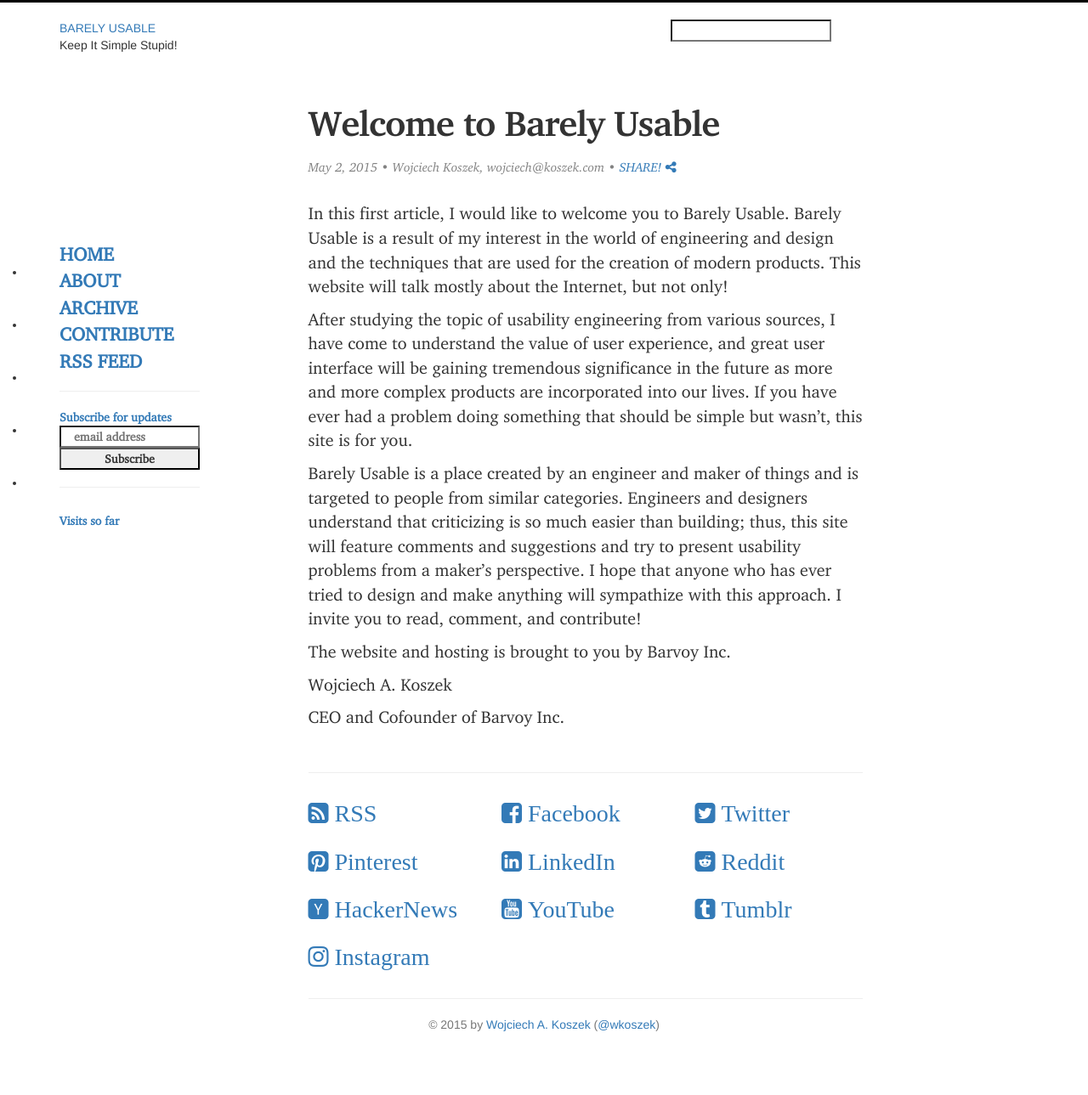
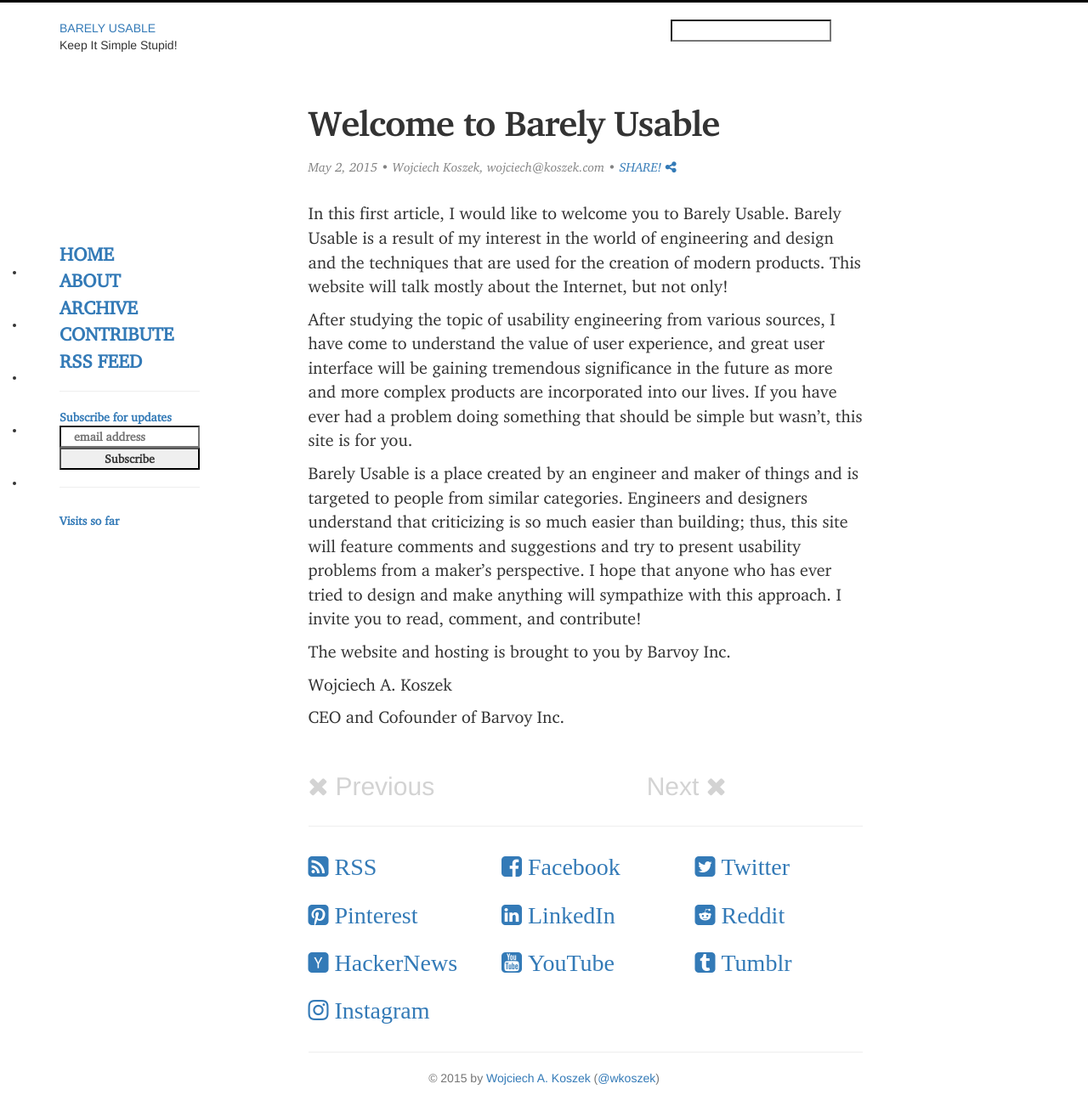
Before and after one commit to wkoszek/barelyusable, a Jekyll site: the page built from _posts/2015-05-02-intro.md, in a window 1280 px wide. Shown: the whole page at 85% size. Built offline with Jekyll 4.4.1, drawn with Linux system fonts in a browser that asks for light colours; nearby versions of some CDN libraries; comment, search, counter and statistics services are not loaded; before the commit the page ends 1226 px from its top, so only the background shows below that.

Commit message:
Bring Previous/Next navigation.

```diff
--- a/_layouts/post.html
+++ b/_layouts/post.html
@@ -13,7 +13,7 @@ layout: default
 			{% if page.meta %}
 				• {{ page.meta }}
 			{% endif %}
-				• <a href="#share">SHARE! <i class="fa fa-share-alt"></i></a>
+			• <a href="#share">SHARE! <i class="fa fa-share-alt"></i></a>
 		</p>
 	</header>
 </div>
@@ -22,6 +22,40 @@ layout: default
 		{{ content }}
 	</article>
 </div>
+
+<div class="col-md-5 nav-prev">
+	{% if page.previous != nil %}
+		<a href="{{page.previous.url}}">
+			<!--
+			<h2><i class="fa fa-arrow-left"></i>&nbsp;Previous</h2>
+			-->
+			<h2>Previous</h2>
+		</a>
+		</i>{{page.previous.title}}</i>
+	{% else %}
+		<h2 style="color: lightgray">
+			<i class="fa fa-times"></i>&nbsp;Previous
+		</h2>
+	{% endif %}
+</div>
+
+<div class="col-md-2">
+</div>
+
+<div class="col-md-5 nav-next">
+	{% if page.next != nil %}
+		<a href="{{page.next.url}}">
+			<h2>Next</h2>
+			<!-- &nbsp;<i class="fa fa-arrow-right"></i></h2> -->
+			</i>{{page.next.title}}</i>
+		</a>
+	{% else %}
+		<h2 style="color: lightgray">
+			Next&nbsp;<i class="fa fa-times"></i>
+		</h2>
+	{% endif %}
+</div>
+
 <div class="col-md-12 content">
 	<hr>
 	<a name="share"></a>
```
